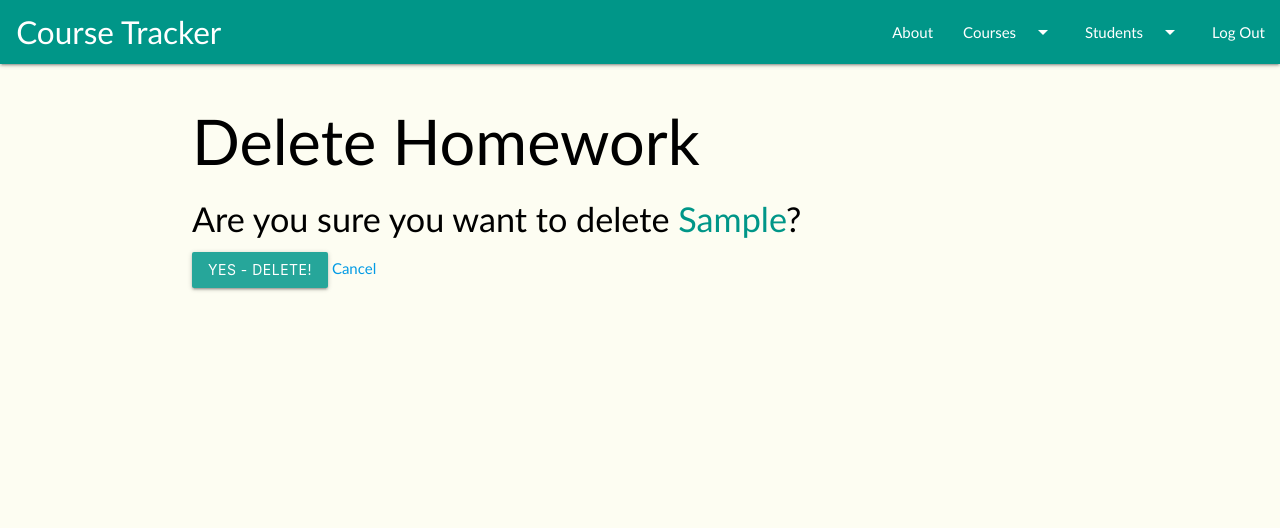
After one commit to weklihua/course-tracker, a Django app: page /lessons/1/HomeWorkDelete/ in a window 1280 px wide. The commit adds this page. Shown: the top 528 px of the page. Run offline with Django 4.2, Linux system fonts and the light colour scheme; a user stored in the database is signed in; tables that the repository leaves empty hold one stand-in row (values such as "Sample post"); some libraries are stand-ins or nearby versions.

Commit message:
delete homework

```diff
--- a/main_app/templates/courses/detail.html
+++ b/main_app/templates/courses/detail.html
@@ -48,6 +48,7 @@
       </tbody>
     </table>
   </div>
+
 </div>
 
 <div class="row">
--- /dev/null
+++ b/main_app/templates/main_app/homework_confirm_delete.html
@@ -0,0 +1,13 @@
+{% extends 'base.html' %}
+
+{% block content %}
+  <h1>Delete Homework</h1>
+
+  <h4>Are you sure you want to delete <span class="teal-text">{{ object.task }}</span>?</h4>
+
+  <form action="" method="POST">
+    {% csrf_token %}
+    <input type="submit" value="Yes - Delete!" class="btn">
+    <a href="{% url 'lessons_detail' object.lesson.id %}">Cancel</a>
+  </form>
+{% endblock %}
--- a/main_app/templates/main_app/lesson_confirm_delete.html
+++ b/main_app/templates/main_app/lesson_confirm_delete.html
@@ -8,6 +8,6 @@
   <form action="" method="POST">
     {% csrf_token %}
     <input type="submit" value="Yes - Delete!" class="btn">
-    <a href="{% url 'lessons_detail' object.id %}">Cancel</a>
+    <a href="{% url 'lessons_detail' lesson.id %}">Cancel</a>
   </form>
 {% endblock %}
--- a/main_app/templates/main_app/lesson_detail.html
+++ b/main_app/templates/main_app/lesson_detail.html
@@ -36,6 +36,7 @@
             <td>{{homework.task}}</td>
             <td>{{homework.assign_date}}</td>
             <td>{{homework.due_date}}</td>
+            <td><a href="{% url 'homework_delete' homework.id %}">Delete</a></td>
           </tr>
         {% endfor %}
       </tbody>
--- a/main_app/urls.py
+++ b/main_app/urls.py
@@ -21,6 +21,7 @@ urlpatterns = [
     path('lessons/<int:pk>/update/', views.LessonUpdate.as_view(), name='lessons_update'),
     path('lessons/<int:pk>/delete/', views.LessonDelete.as_view(), name='lessons_delete'),
     path('lesson/<int:pk>/add_homework/', views.add_homework, name='add_homework'),
+    path('lessons/<int:pk>/HomeWorkDelete/', views.HomeworkDelete.as_view(), name='homework_delete'),
     path('accounts/signup/', views.signup, name='signup'),
     path('students/<student_id>/add_photo/', views.add_photo, name='add_photo'),
 ]
--- a/main_app/views.py
+++ b/main_app/views.py
@@ -5,10 +5,8 @@ from django.contrib.auth import login
 from django.contrib.auth.forms import UserCreationForm
 from django.contrib.auth.decorators import login_required
 from django.contrib.auth.mixins import LoginRequiredMixin
-from .models import Course, Student, Lesson, Homework
+from .models import Course, Student, Lesson, Homework, Photo
 from .forms import LessonForm, HomeworkForm
-from .models import Course, Student, Photo
-from .forms import LessonForm
 from datetime import date
 import uuid
 import boto3
@@ -124,6 +122,10 @@ class LessonDelete(LoginRequiredMixin, DeleteView):
   model = Lesson
   success_url = '/courses/'
 
+class HomeworkDelete(LoginRequiredMixin, DeleteView):
+  model = Homework
+  success_url = '/courses/'
+
 
 
 @login_required
```
